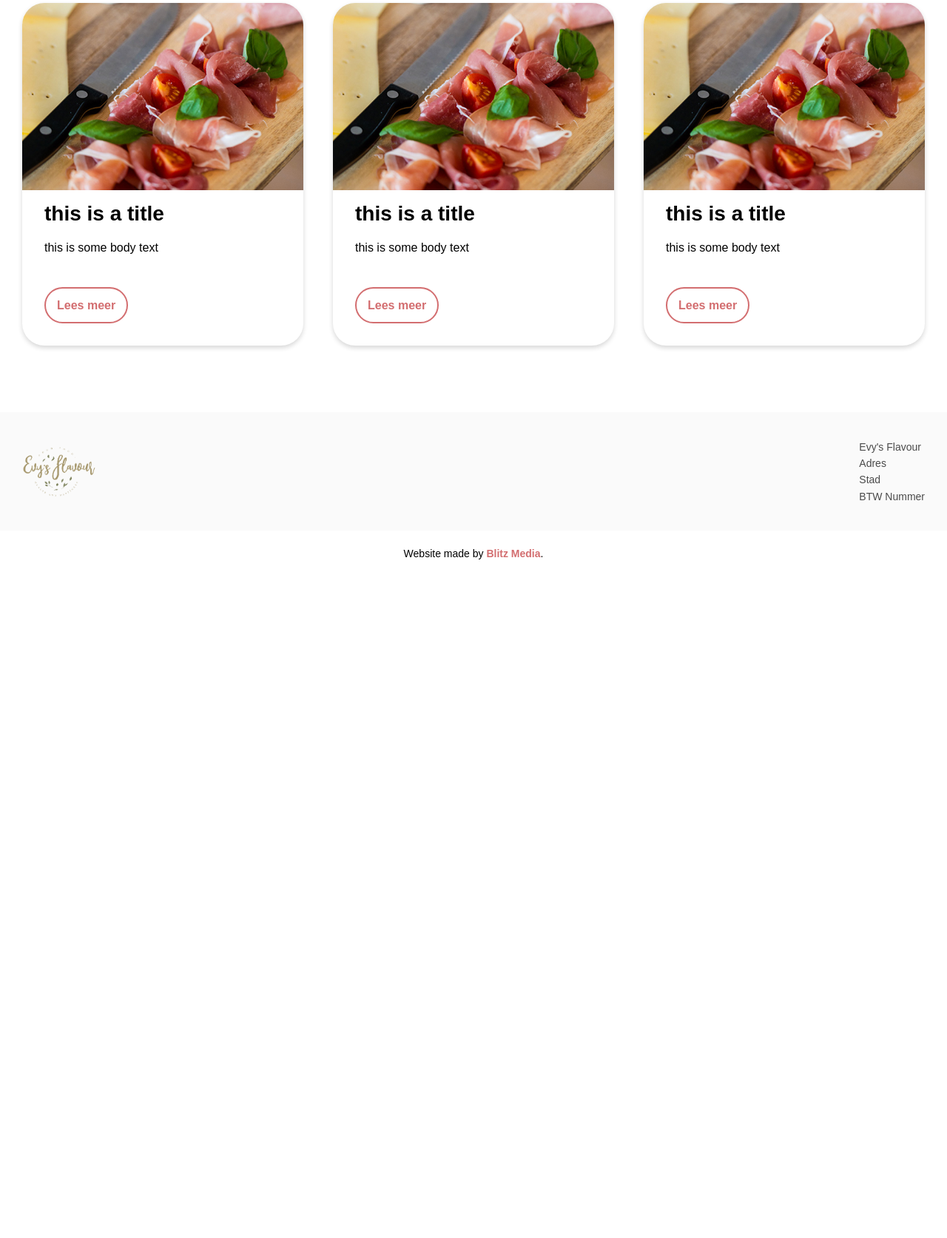
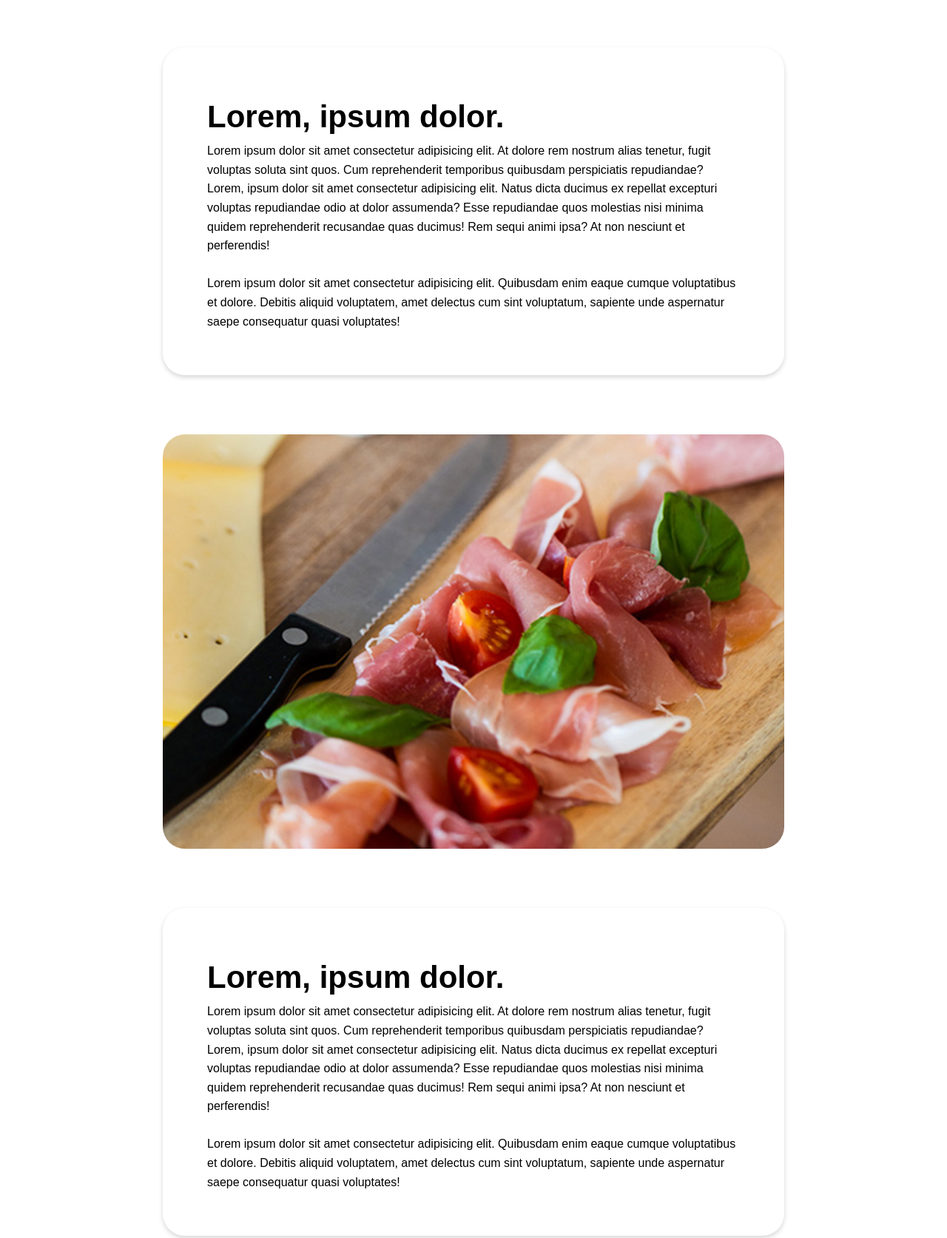
Before and after one commit to K1NGAARON/evy-flavour, a plain HTML site: page recepten/post/index.html in a window 1280 px wide. Shown: the part 886-2559 px from the top of the page at 74% size. Before the commit the page ends 1666 px from the top, so only its background shows below. Drawn offline with nearby package versions, Linux system fonts and the light colour scheme; a web font is replaced by a local one.

Commit message:
recept page

```diff
--- /dev/null
+++ b/recepten/css/post.css
@@ -0,0 +1,16 @@
+.content.section .row {
+    max-width: 900px;
+}
+
+.content.section .container {
+    display: flex;
+    flex-direction: column;
+    padding: 60px;
+    margin: 60px auto;
+    box-shadow: var(--box-shadow);
+    border-radius: var(--border-radius);
+}
+
+.content.section img {
+    border-radius: var(--border-radius);
+}
--- a/recepten/css/style.css
+++ b/recepten/css/style.css
@@ -0,0 +1,12 @@
+.banner.section {
+    background-image: url('/contact/img/banner.jpg');
+}
+
+.banner.section .overlay {
+    background: var(--black);
+    opacity: 0.5;
+}
+
+.wrapper {
+    width: 100%;
+}
--- a/recepten/js/script.js
+++ b/recepten/js/script.js
@@ -3,24 +3,24 @@ const content = [
         title: "this is a title",
         body: "this is some body text",
         img: "/vakantiekok/img/placeholder.jpg",
-        url: '/travel/post/'
+        url: '/recepten/post/'
     },
     {
         title: "this is a title",
         body: "this is some body text",
         img: "/vakantiekok/img/placeholder.jpg",
-        url: '/travel/post/'
+        url: '/recepten/post/'
     },
     {
         title: "this is a title",
         body: "this is some body text",
         img: "/vakantiekok/img/placeholder.jpg",
-        url: '/travel/post/'
+        url: '/recepten/post/'
     }
 ];
 
 function createCards(e) {
-    const target = document.querySelector('#travel-wrapper');
+    const target = document.querySelector('#recept-wrapper');
 
     for (let i = 0; i < content.length; i++) {
         let template = `
--- a/recepten/index.html
+++ b/recepten/post/index.html
@@ -5,14 +5,14 @@
     <meta http-equiv="X-UA-Compatible" content="IE=edge">
     <meta name="viewport" content="width=device-width, initial-scale=1.0">
     <title>
-        Recepten | Evy's Flavour
+        Travel | Evy's Flavour
     </title>
 
     <link rel="stylesheet" href="/css/global.css">
     <link rel="stylesheet" href="/css/header.css">
-    <link rel="stylesheet" href="/css/card.css">
 
-    <link rel="stylesheet" href="/travel/css/style.css">
+    <link rel="stylesheet" href="/recepten/css/style.css">
+    <link rel="stylesheet" href="/recepten/css/post.css">
 
     <link rel="stylesheet" href="https://cdnjs.cloudflare.com/ajax/libs/font-awesome/6.3.0/css/all.min.css" integrity="sha512-SzlrxWUlpfuzQ+pcUCosxcglQRNAq/DZjVsC0lE40xsADsfeQoEypE+enwcOiGjk/bSuGGKHEyjSoQ1zVisanQ==" crossorigin="anonymous" referrerpolicy="no-referrer" />
 </head>
@@ -58,7 +58,7 @@
 <div class="section banner">
     <div class="row flex-col animate">
         <h1>
-            Evy's Flavour recepten
+            Titel van de blog
         </h1>
         <p>
             Lorem ipsum dolor sit amet consectetur adipisicing elit. Iste praesentium voluptatum accusamus nemo nihil quod est fuga eum, cum mollitia!
@@ -68,8 +68,32 @@
 </div>
 
 <div class="section content">
-    <div class="row flex-col">
-        <div class="wrapper" id="travel-wrapper"></div>
+    <div class="row flex-col center animate">
+        <div class="container">
+            <h2>
+                Lorem, ipsum dolor.
+            </h2>
+            <p>
+                Lorem ipsum dolor sit amet consectetur adipisicing elit. At dolore rem nostrum alias tenetur, fugit voluptas soluta sint quos. Cum reprehenderit temporibus quibusdam perspiciatis repudiandae?
+                Lorem, ipsum dolor sit amet consectetur adipisicing elit. Natus dicta ducimus ex repellat excepturi voluptas repudiandae odio at dolor assumenda? Esse repudiandae quos molestias nisi minima quidem reprehenderit recusandae quas ducimus! Rem sequi animi ipsa? At non nesciunt et perferendis!
+                <br><br>
+                Lorem ipsum dolor sit amet consectetur adipisicing elit. Quibusdam enim eaque cumque voluptatibus et dolore. Debitis aliquid voluptatem, amet delectus cum sint voluptatum, sapiente unde aspernatur saepe consequatur quasi voluptates!
+            </p>
+        </div>
+
+        <img src="/vakantiekok/img/placeholder.jpg" alt="">
+
+        <div class="container">
+            <h2>
+                Lorem, ipsum dolor.
+            </h2>
+            <p>
+                Lorem ipsum dolor sit amet consectetur adipisicing elit. At dolore rem nostrum alias tenetur, fugit voluptas soluta sint quos. Cum reprehenderit temporibus quibusdam perspiciatis repudiandae?
+                Lorem, ipsum dolor sit amet consectetur adipisicing elit. Natus dicta ducimus ex repellat excepturi voluptas repudiandae odio at dolor assumenda? Esse repudiandae quos molestias nisi minima quidem reprehenderit recusandae quas ducimus! Rem sequi animi ipsa? At non nesciunt et perferendis!
+                <br><br>
+                Lorem ipsum dolor sit amet consectetur adipisicing elit. Quibusdam enim eaque cumque voluptatibus et dolore. Debitis aliquid voluptatem, amet delectus cum sint voluptatum, sapiente unde aspernatur saepe consequatur quasi voluptates!
+            </p>
+        </div>
     </div>
 </div>
 
@@ -98,6 +122,5 @@
 
     <script src="https://code.jquery.com/jquery-3.6.3.min.js" integrity="sha256-pvPw+upLPUjgMXY0G+8O0xUf+/Im1MZjXxxgOcBQBXU=" crossorigin="anonymous"></script>
     <script src="/js/app.js"></script>
-    <script src="/recepten/js/script.js"></script>
 </body>
 </html>
```
